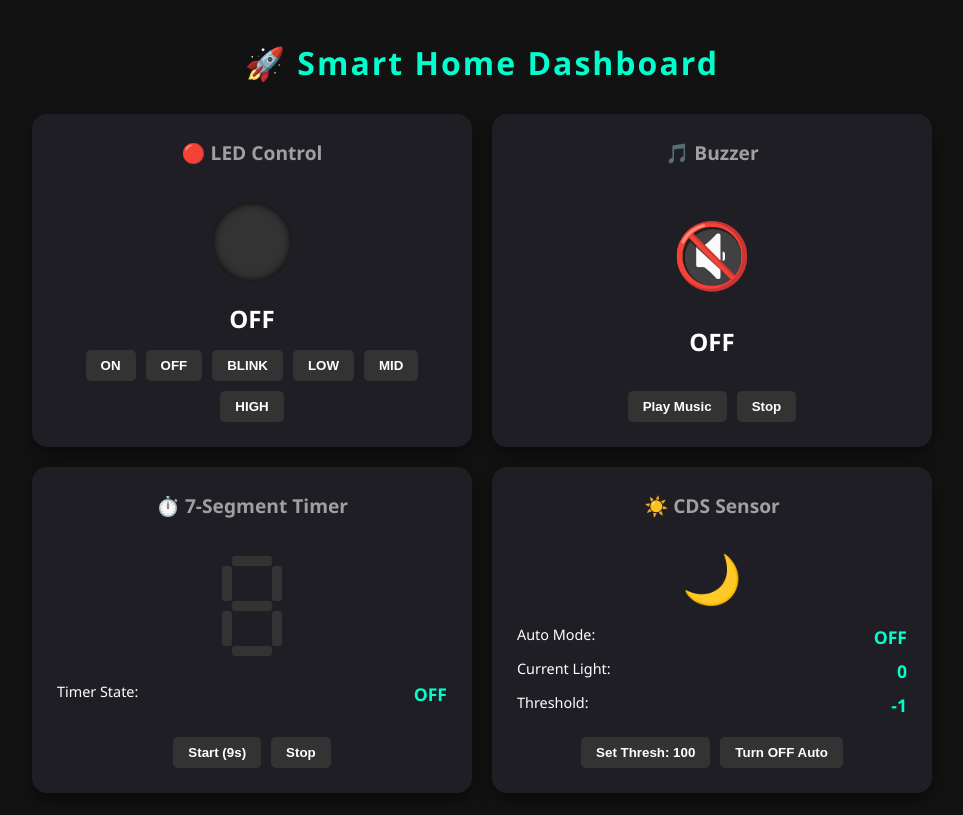
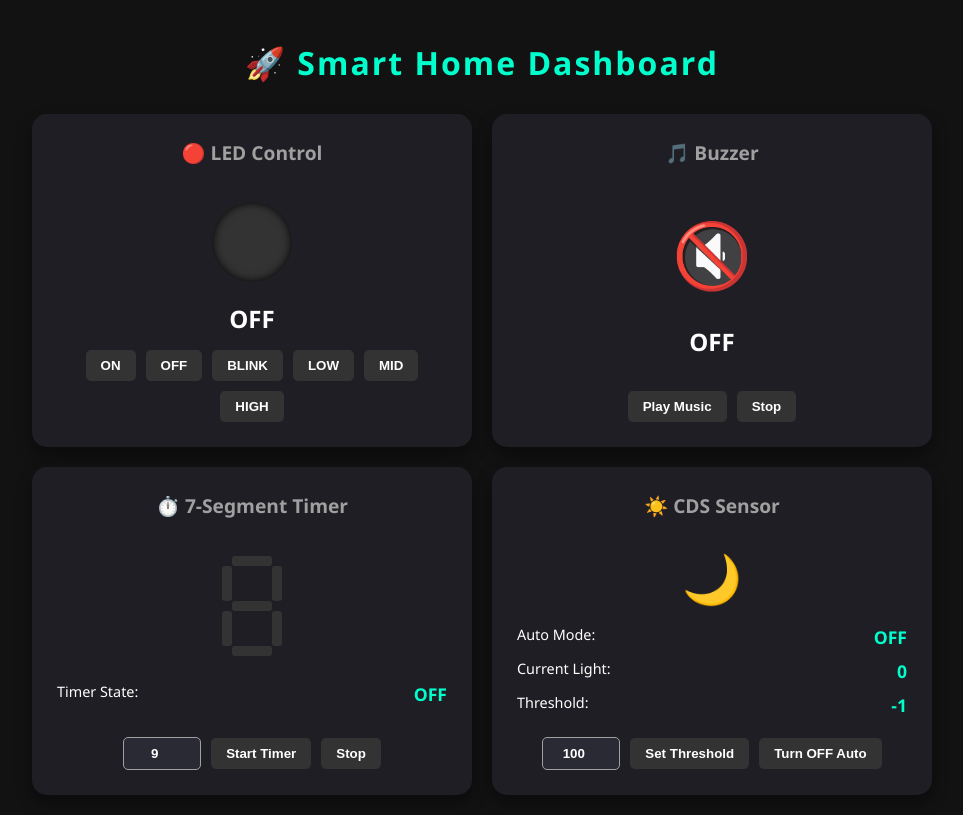
Before and after one commit to Mangjun/rpi4-tcp-gpio-program, a plain HTML site: page bin/index.html in a window 1280 px wide. Shown: the whole page, without its empty margins (158-1121 px from the left). Drawn offline with Linux system fonts and the light colour scheme; no server answers.

Commit message:
docs: 문서 작성 완료

```diff
--- a/bin/index.html
+++ b/bin/index.html
@@ -29,14 +29,12 @@
 
         .dashboard {
             display: grid;
-            /* 👇 이 부분을 repeat(2, 1fr)로 변경하여 무조건 2열로 고정했습니다 */
             grid-template-columns: repeat(2, 1fr);
             gap: 20px;
             width: 100%;
             max-width: 900px;
         }
 
-        /* 👇 모바일 기기처럼 화면이 좁아질 경우 자동으로 1열로 변경되도록 추가 */
         @media (max-width: 650px) {
             .dashboard {
                 grid-template-columns: 1fr;
@@ -97,12 +95,12 @@
         .seg-f { top: 10px; left: 0; width: 10px; height: 35px; }
         .seg-g { top: 45px; left: 10px; width: 40px; height: 10px; }
 
-        /* --- 정보 텍스트 및 버튼 --- */
+        /* --- 정보 텍스트 및 컨트롤 --- */
         .status-text { font-size: 1.5rem; font-weight: bold; margin-bottom: 15px; }
         .info-row { display: flex; justify-content: space-between; width: 100%; margin: 5px 0; font-size: 0.9rem;}
         .val { color: var(--accent); font-weight: bold; font-size: 1.1rem; }
 
-        .btn-group { display: flex; gap: 10px; flex-wrap: wrap; justify-content: center;}
+        .btn-group { display: flex; gap: 10px; flex-wrap: wrap; justify-content: center; align-items: center;}
         button {
             background-color: #333; color: white; border: none;
             padding: 8px 15px; border-radius: 5px; cursor: pointer;
@@ -111,6 +109,23 @@
         }
         button:hover { background-color: var(--accent); color: black; }
         button:active { transform: scale(0.95); }
+
+        /* 👇 입력창(Input) 스타일 추가 */
+        input[type="number"] {
+            background-color: #2a2a35;
+            color: var(--text-main);
+            border: 1px solid var(--text-sub);
+            padding: 8px;
+            border-radius: 5px;
+            font-weight: bold;
+            width: 60px;
+            text-align: center;
+            outline: none;
+        }
+        input[type="number"]:focus {
+            border-color: var(--accent);
+            box-shadow: 0 0 5px var(--accent);
+        }
     </style>
 </head>
 <body>
@@ -158,7 +173,8 @@
                 <span id="seg-status" class="val">OFF</span>
             </div>
             <div class="btn-group" style="margin-top: 15px;">
-                <button onclick="sendCommand('segment', '9')">Start (9s)</button>
+                <input type="number" id="seg-input" min="0" max="9" value="9" title="0~9 사이의 초(s) 입력">
+                <button onclick="sendSegmentCommand()">Start Timer</button>
                 <button onclick="sendCommand('segment', 'OFF')">Stop</button>
             </div>
         </div>
@@ -179,7 +195,8 @@
                 <span id="cds-threshold" class="val">-1</span>
             </div>
             <div class="btn-group" style="margin-top: 15px;">
-                <button onclick="sendCommand('cds', '100')">Set Thresh: 100</button>
+                <input type="number" id="cds-input" min="0" value="100" title="조도 임계치 입력">
+                <button onclick="sendCdsCommand()">Set Threshold</button>
                 <button onclick="sendCommand('cds', 'OFF')">Turn OFF Auto</button>
             </div>
         </div>
@@ -192,7 +209,6 @@
         function sendCommand(target, action) {
             console.log(`Sending Command -> Target: ${target}, Action: ${action}`);
 
-            // 서버의 /cmd 경로로 POST 요청 전송
             fetch(`/cmd?target=${target}&action=${action}`, {
                 method: 'POST'
             })
@@ -204,6 +220,25 @@
             .catch(err => console.error("Network Error:", err));
         }
 
+        // 👇 입력창 값을 읽어와서 서버로 전송하는 함수 추가
+        function sendSegmentCommand() {
+            const val = document.getElementById('seg-input').value;
+            if (val >= 0 && val <= 9) {
+                sendCommand('segment', val);
+            } else {
+                alert("타이머는 0에서 9 사이의 값만 입력 가능합니다.");
+            }
+        }
+
+        function sendCdsCommand() {
+            const val = document.getElementById('cds-input').value;
+            if (val >= 0) {
+                sendCommand('cds', val);
+            } else {
+                alert("임계치는 0 이상의 유효한 값을 입력해주세요.");
+            }
+        }
+
         // =========================================================
         // 2. 서버로부터 브로드캐스트 수신 (SSE - Server-Sent Events)
         // =========================================================
@@ -212,7 +247,6 @@
         evtSource.onopen = () => console.log('SSE Stream Connected!');
         evtSource.onerror = (err) => console.error('SSE Stream Error or Disconnected. Reconnecting...', err);
 
-        // 서버에서 data: { ... }\n\n 형태로 보낼 때마다 트리거됨
         evtSource.onmessage = (event) => {
             try {
                 const state = JSON.parse(event.data);
@@ -231,7 +265,6 @@
             if (state.led) {
                 const ledVisual = document.getElementById('led-visual');
                 document.getElementById('led-status').innerText = state.led.toUpperCase();
-                // 클래스 덮어씌우기 (off, on, low, mid, high, blink)
                 ledVisual.className = 'led-bulb ' + state.led.toLowerCase();
             }
 
@@ -247,7 +280,6 @@
                 document.getElementById('cds-status').innerText = state.cds_on ? "ON" : "OFF";
                 document.getElementById('cds-current').innerText = state.cds_current;
                 document.getElementById('cds-threshold').innerText = state.cds_threshold;
-                // 조도 값이 임계치보다 높고, 센서가 켜져있으면 해(☀️), 아니면 달(🌙)
                 document.getElementById('cds-icon').innerText = (state.cds_current > state.cds_threshold && state.cds_on) ? "☀️" : "🌙";
             }
 
@@ -257,13 +289,13 @@
                 if (state.segment_on) {
                     drawSegment(state.segment);
                 } else {
-                    drawSegment(-1); // 불 다 끄기
+                    drawSegment(-1);
                 }
             }
         }
 
         // =========================================================
-        // 4. 7-Segment 숫자 그리기 로직 (C언어 패턴 배열과 동일)
+        // 4. 7-Segment 숫자 그리기 로직
         // =========================================================
         const numPatterns = [
             [1, 1, 1, 1, 1, 1, 0], // 0
@@ -282,9 +314,9 @@
             for (let i = 0; i < 7; i++) {
                 const segEl = document.getElementById(`seg-${i}`);
                 if (num >= 0 && num <= 9 && numPatterns[num][i] === 1) {
-                    segEl.classList.add('active'); // 불 켜기
+                    segEl.classList.add('active');
                 } else {
-                    segEl.classList.remove('active'); // 불 끄기
+                    segEl.classList.remove('active');
                 }
             }
         }
```
Also changed, not shown: 1 other file.
